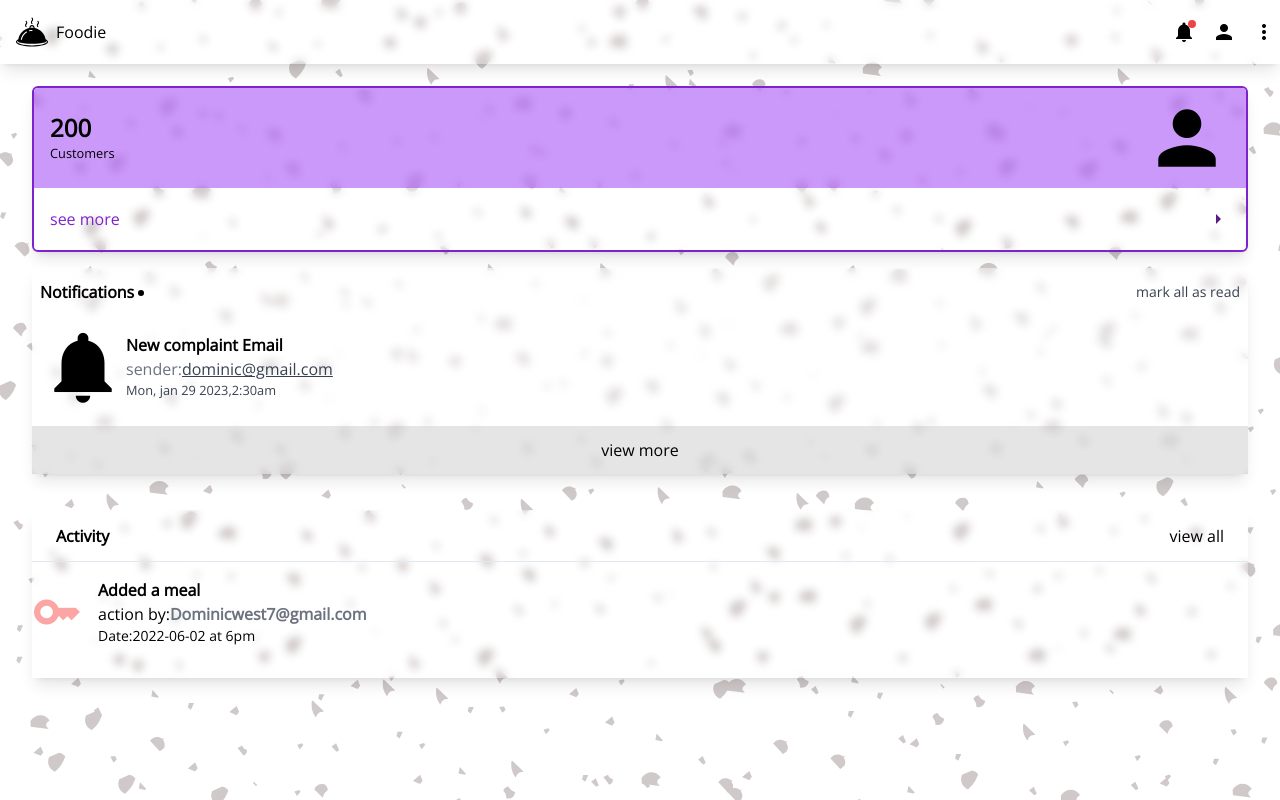
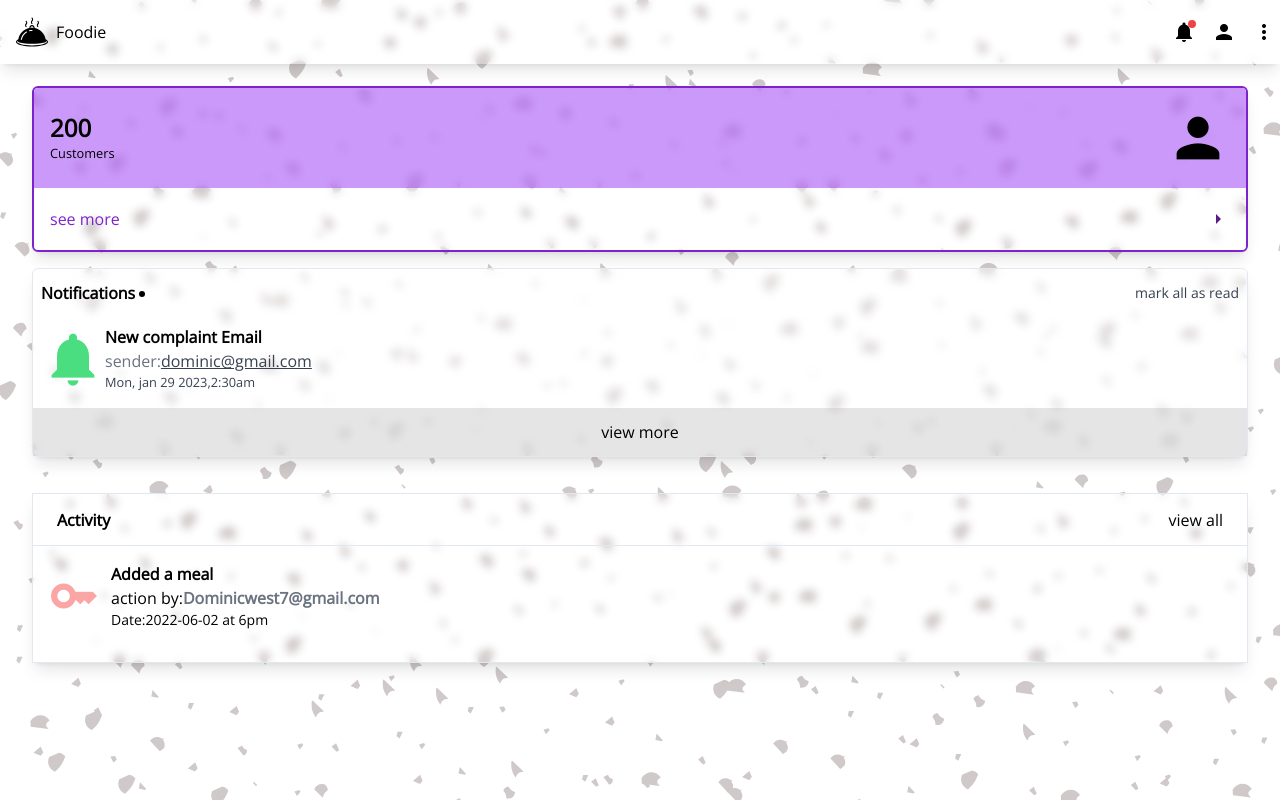
Before and after one commit to dom-codex/Foodapp-admin-frontend, a React (Create React App) app: page / in a window 1280 px wide. Built offline with nearby package versions, Linux system fonts and the light colour scheme.

Commit message:
Style activity component completely

```diff
--- a/src/components/activity.js
+++ b/src/components/activity.js
@@ -1,6 +1,6 @@
 import React from "react"
 const Activity =()=>{
-return <div className="mx-auto mt-[36px] w-[95%] b-white/40 backdrop-blur-sm shadow-lg pb-8">
+return <div className="mx-auto mt-[36px] w-[95%] b-white/40 backdrop-blur-sm shadow-lg pb-8 border-[1px] border-[1px] border-slate-200 ">
   <div className={"h-[52px] border-b-[1px] border-b-slate-200 px-[24px] mb-[16px] flex items-center justify-between"}>
     <p className="font-bold">Activity</p>
     <button>view all</button>
@@ -12,9 +12,9 @@ return <div className="mx-auto mt-[36px] w-[95%] b-white/40 backdrop-blur-sm sha
 }
 export default Activity;
 const ActivityItem=()=>{
-  return <div className="flex items-center">
+  return <div className="flex items-center mx-4">
     <div className="m-0"> <i className="material-icons icon-s text-red-300">key</i></div>
-    <div className="ml-[16px]">
+    <div className="ml-[12px]">
       <h2 className={"font-bold"}>Added a meal</h2>
       <div className="flex mr-[8px]">
         <p>action by: </p>
--- a/src/components/notification.js
+++ b/src/components/notification.js
@@ -1,7 +1,7 @@
 import React from 'react';
 const Notification = () => {
   return (
-    <div className="w-[95%] mx-auto  mt-4 rounded-md bg-white/40 backdrop-blur-sm shadow-lg">
+    <div className="w-[95%] mx-auto  mt-4 rounded-md bg-white/40 backdrop-blur-sm shadow-lg border-[1px] border-slate-200">
       <div className="flex justify-between items-center  px-2 h-[48px]">
         <p
           className="font-bold relative
@@ -13,7 +13,7 @@ const Notification = () => {
       </div>
       <div className="p-2">
         <div className="flex items-center">
-          <i className={'material-icons icon '}>notifications</i>
+          <i className={'material-icons icon text-green-400'}>notifications</i>
           <div>
             <h3 className="font-bold">New complaint Email</h3>
             <div className="text-gray-500">
```
Also changed, not shown: src/style.css.
